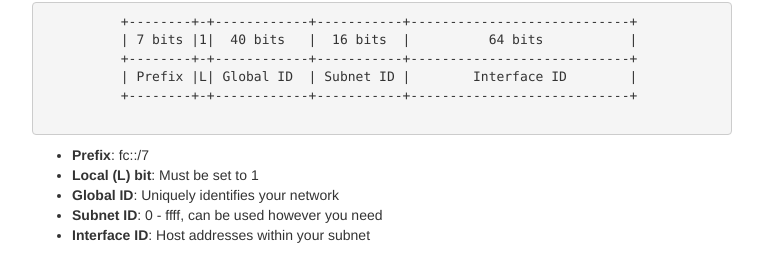
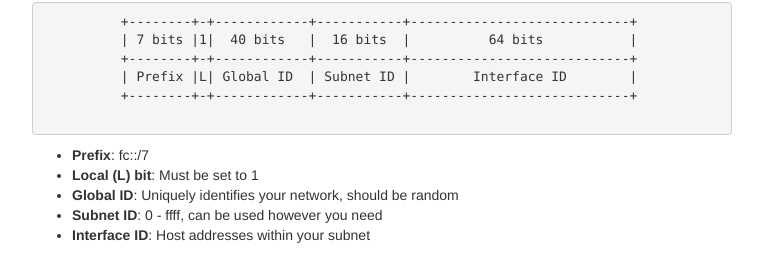
Before and after one commit to tweedge/unique-local-ipv6, a plain HTML site: page faq.html in a window 1280 px wide. Shown: the part 1166-1432 px from the top of the page, without its empty margins (258-1021 px from the left). Drawn offline with Linux system fonts and the light colour scheme.

Commit message:
Add one final note

```diff
--- a/faq.html
+++ b/faq.html
@@ -85,7 +85,7 @@
         <ul>
           <li><b>Prefix</b>: fc::/7</li>
           <li><b>Local (L) bit</b>: Must be set to 1</li>
-          <li><b>Global ID</b>: Uniquely identifies your network</li>
+          <li><b>Global ID</b>: Uniquely identifies your network, should be random</li>
           <li><b>Subnet ID</b>: 0 - ffff, can be used however you need</li>
           <li><b>Interface ID</b>: Host addresses within your subnet</li>
         </ul>
```
